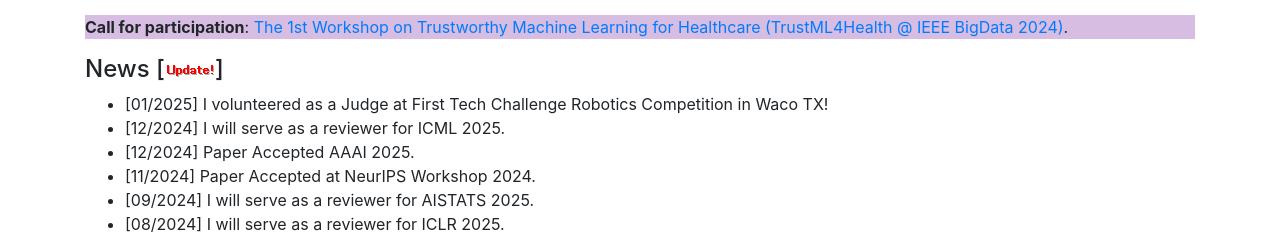
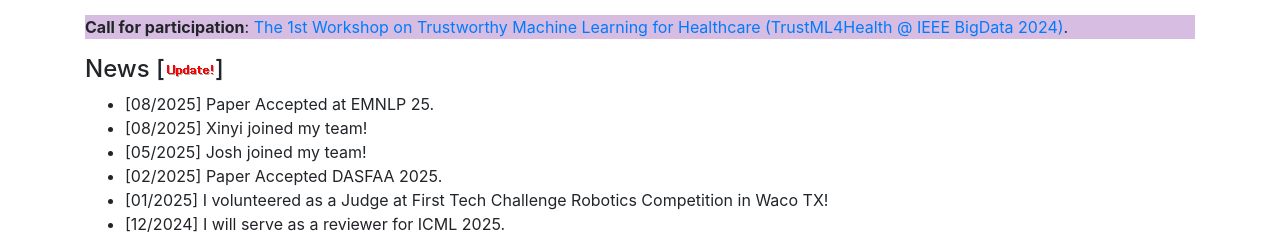
Before and after one commit to shou-xiao/shou-xiao.github.io, a website: page index.html in a window 1280 px wide. Shown: the part 347-587 px from the top of the page. Drawn offline with Linux system fonts and the light colour scheme; files whose address does not match are found by name.

Commit message:
Update index.html

```diff
--- a/index.html
+++ b/index.html
@@ -87,6 +87,10 @@
 
 	<h4>News [<img src="./index_files//update.gif">]</h4>
 	    <ul>
+		<li>[08/2025] Paper Accepted at EMNLP 25. </li>
+		<li>[08/2025] Xinyi joined my team! </li>
+		<li>[05/2025] Josh joined my team! </li>
+		<li>[02/2025] Paper Accepted DASFAA 2025. </li>
 		<li>[01/2025] I volunteered as a Judge at First Tech Challenge Robotics Competition in Waco TX! </li>
 		<li>[12/2024] I will serve as a reviewer for ICML 2025. </li>
 		<li>[12/2024] Paper Accepted AAAI 2025. </li>
```
